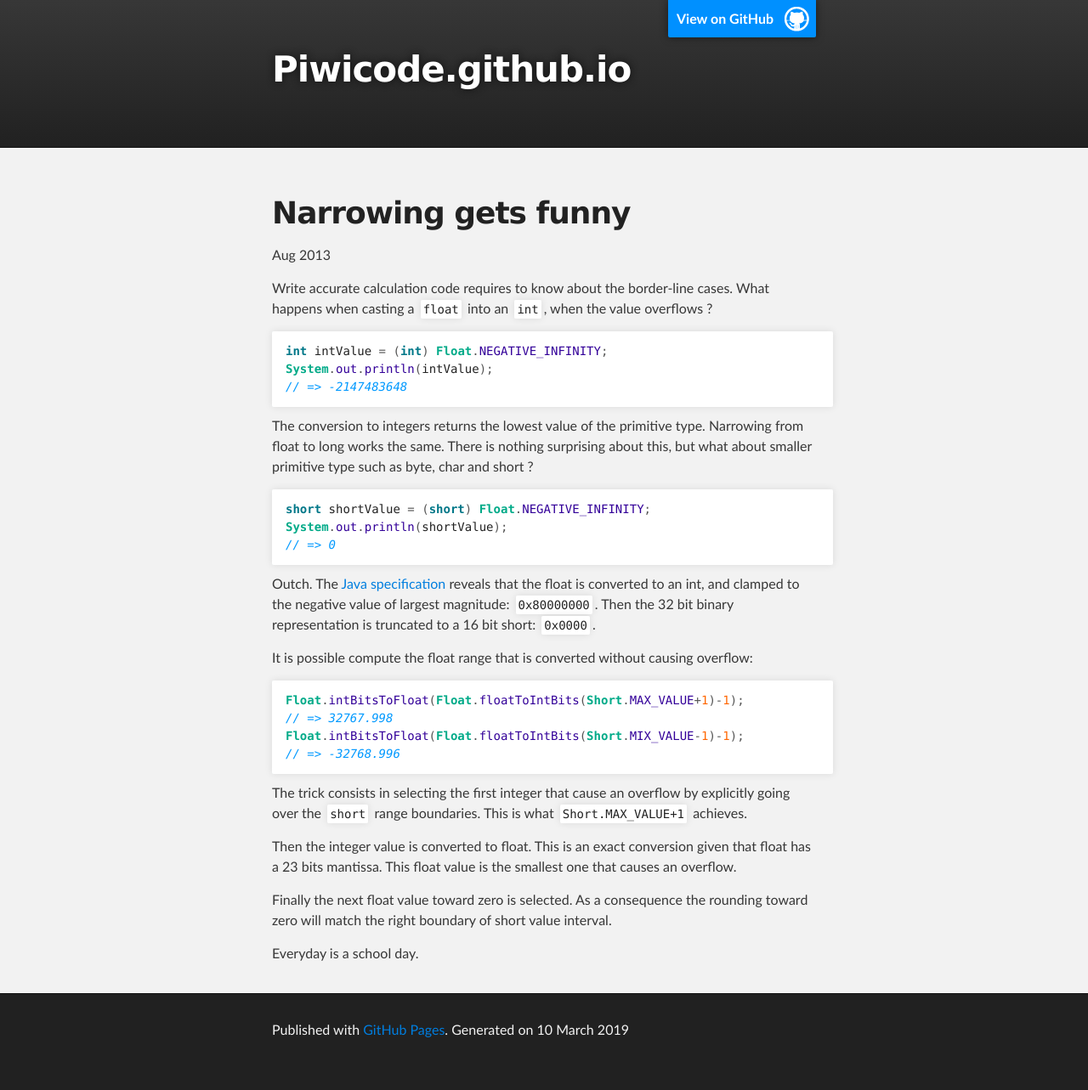
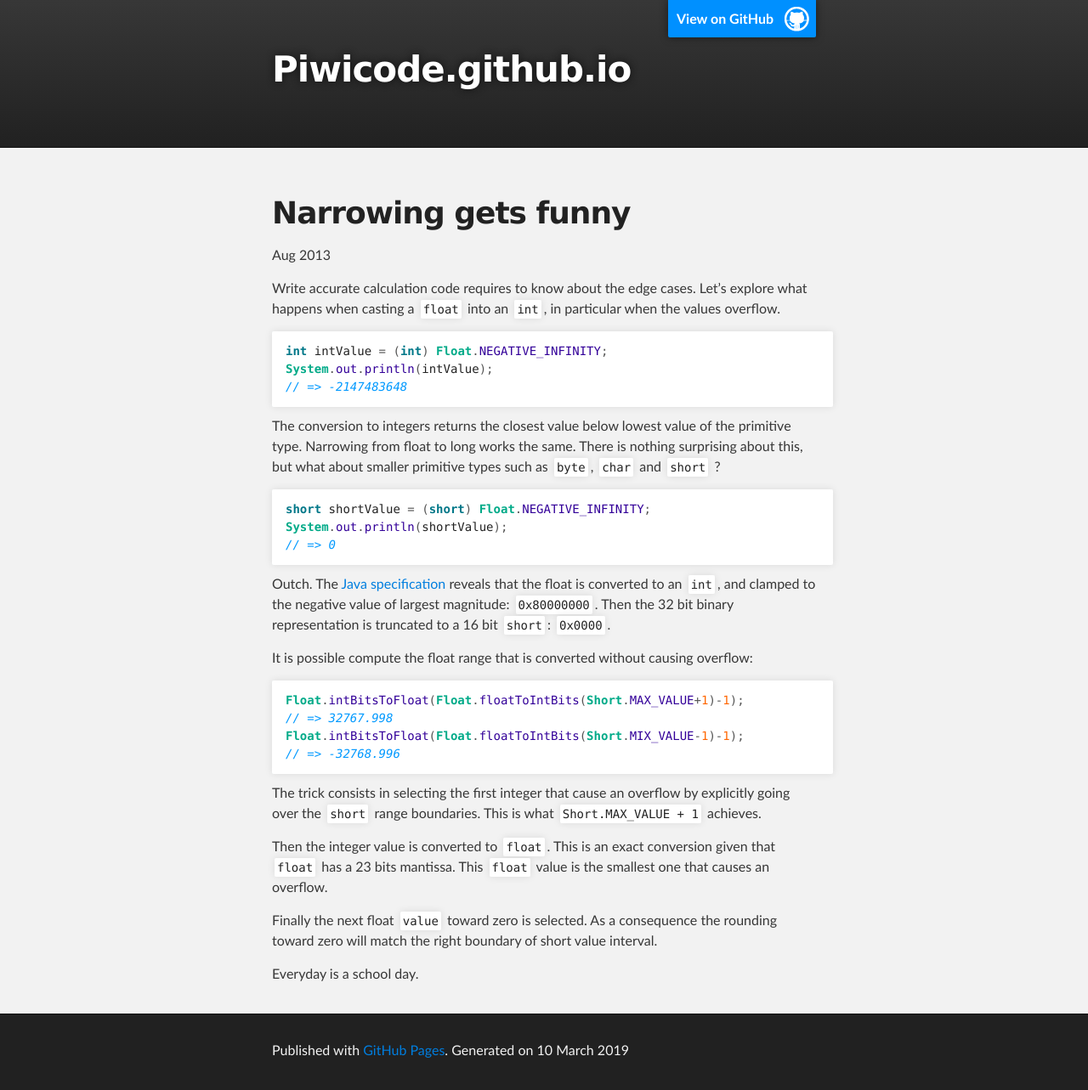
Before and after one commit to piwicode/piwicode.github.io, a Jekyll site: the page built from _posts/2013-08-01-Narrowing-gets-funny.md, in a window 1280 px wide. Shown: the whole page at 85% size. Built offline with Jekyll 4.4.1, drawn with Linux system fonts in a browser that asks for light colours; before the commit the page ends 1259 px from its top, so only the background shows below that.

Commit message:
Fix typos

```diff
--- a/_posts/2013-08-01-Narrowing-gets-funny.md
+++ b/_posts/2013-08-01-Narrowing-gets-funny.md
@@ -4,8 +4,8 @@ title: Narrowing gets funny
 excerpt: Conversion from floating point to integer is error-prone
 ---
 
-Write accurate calculation code requires to know about the border-line cases.
-What happens when casting a `float` into an `int`, when the value overflows ?
+Write accurate calculation code requires to know about the edge cases.
+Let's explore what happens when casting a `float` into an `int`, in particular when the values overflow.
 
 {% highlight java %}
 int intValue = (int) Float.NEGATIVE_INFINITY;
@@ -13,8 +13,8 @@ System.out.println(intValue);
 // => -2147483648
 {% endhighlight %}
 
-The conversion to integers returns the lowest value of the primitive type. Narrowing from float to long works the same.
-There is nothing surprising about this, but what about smaller primitive type such as byte, char and short ?
+The conversion to integers returns the closest value below lowest value of the primitive type. Narrowing from float to long works the same.
+There is nothing surprising about this, but what about smaller primitive types such as `byte`, `char` and `short` ?
 
 {% highlight java %}
 short shortValue = (short) Float.NEGATIVE_INFINITY;
@@ -23,8 +23,8 @@ System.out.println(shortValue);
 {% endhighlight %}
 
 Outch. The [Java specification](http://docs.oracle.com/javase/specs/jls/se7/html/jls-5.html#jls-5.1.3)
-reveals that the float is converted to an int, and clamped to the negative value of largest magnitude: `0x80000000`.
-Then the 32 bit binary representation is truncated to a 16 bit short: `0x0000`.
+reveals that the float is converted to an `int`, and clamped to the negative value of largest magnitude: `0x80000000`.
+Then the 32 bit binary representation is truncated to a 16 bit `short`: `0x0000`.
 
 It is possible compute the float range that is converted without causing overflow:
 {% highlight java %}
@@ -34,10 +34,10 @@ Float.intBitsToFloat(Float.floatToIntBits(Short.MIX_VALUE-1)-1);
 // => -32768.996
 {% endhighlight %}
 
-The trick consists in selecting the first integer that cause an overflow by explicitly going over the `short` range boundaries. This is what `Short.MAX_VALUE+1` achieves.
+The trick consists in selecting the first integer that cause an overflow by explicitly going over the `short` range boundaries. This is what `Short.MAX_VALUE + 1` achieves.
 
-Then the integer value is converted to float. This is an exact conversion given that float has a 23 bits mantissa. This float value is the smallest one that causes an overflow.
+Then the integer value is converted to `float`. This is an exact conversion given that `float` has a 23 bits mantissa. This `float` value is the smallest one that causes an overflow.
 
-Finally the next float value toward zero is selected. As a consequence the rounding toward zero will match the right boundary of short value interval.
+Finally the next float `value` toward zero is selected. As a consequence the rounding toward zero will match the right boundary of short value interval.
 
 Everyday is a school day.
```
Also changed, not shown: _posts/2013-08-16-Poor-file-read-performance-caused-by-EXT3-fragmentation.md (+6 -6 lines), _posts/2014-01-26-Cutting-off-quicksort.md (+2 -2 lines).
